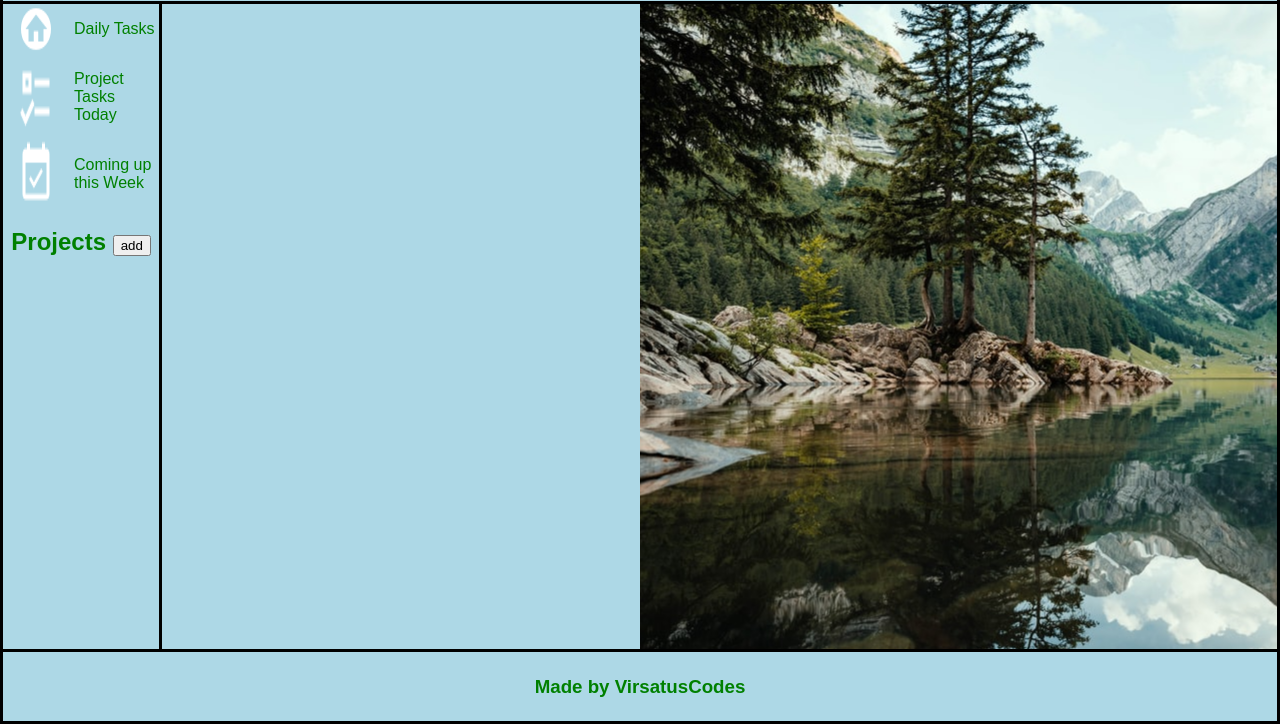
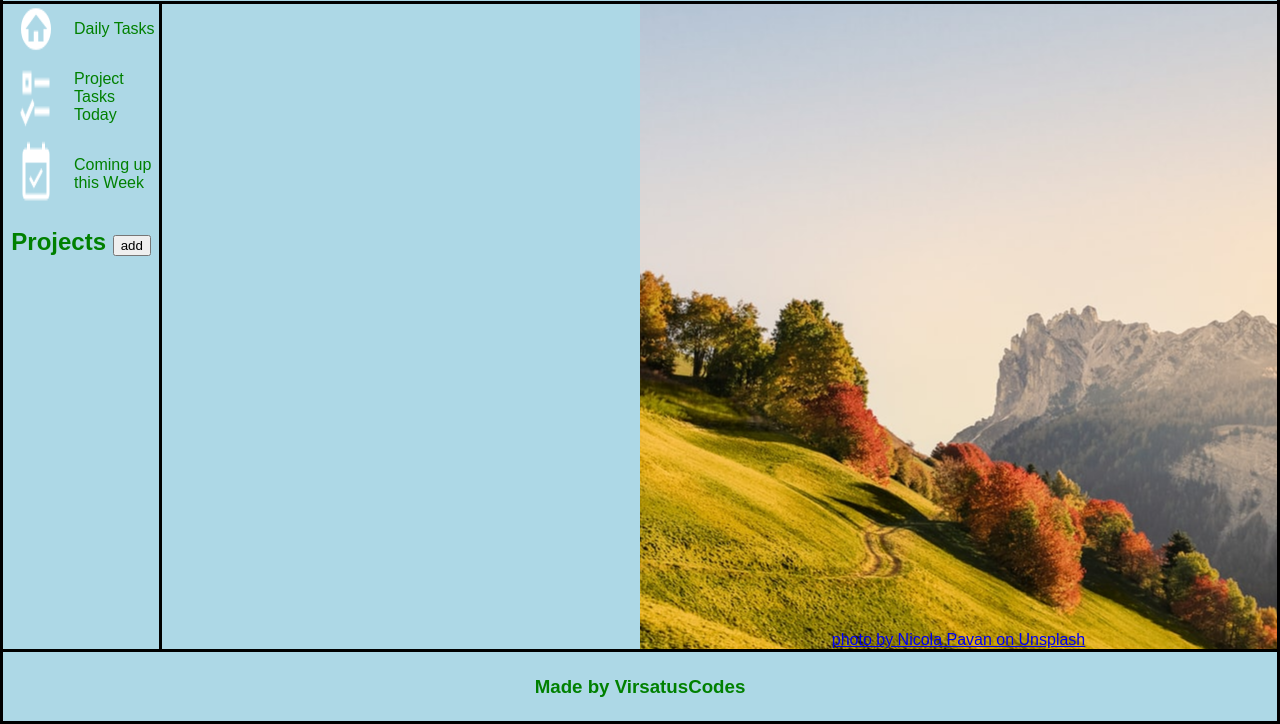
Before and after one commit to VirsatusCodes/odin-todo-list, a website built with webpack: page dist/index.html in a window 1280 px wide. Shown: the part 82-806 px from the top of the page. Built offline with nearby package versions, Linux system fonts and the light colour scheme.

Commit message:
Initial version of a rotating image and link made

```diff
--- a/src/index.js
+++ b/src/index.js
@@ -4,3 +4,6 @@ import * as image from './modules/module-image';
 import * as projects from './modules/module-projects';
 
 console.log("tessssst");
+
+image.imgClassSetter();
+image.createLink();
--- a/src/modules/module-image.js
+++ b/src/modules/module-image.js
@@ -1,2 +1,43 @@
-export{}
+export{imgClassSetter, createLink}
+import alain from '.././img/art-alain.jpg';
+import nicola from '.././img/art-nicola.jpg';
+/* import alain from '.././img/art-alain';
+import alain from '.././img/art-alain';
+import alain from '.././img/art-alain';
+import alain from '.././img/art-alain'; */
 console.log('test 2')
+
+const imgCollection = [];
+
+const  imgCombiner = (imgUrl, artistLinks) => {
+    return {imgUrl, artistLinks}
+  };
+
+const mon =  imgCombiner(nicola, '@pavan_nicola?utm_source=unsplash&utm_medium=referral&utm_content=creditCopyText')
+
+const currentDate = new Date();
+const currentDay = currentDate.getDay();
+
+function imgRender(currentDay) {
+
+}
+
+
+
+
+function imgClassSetter(){
+    const img = document.querySelector('.image');
+    img.style.backgroundImage = `url(${nicola})`;
+    return{img}
+}
+
+function createLink() {
+    const symbolSpan = document.createElement("span");
+    const link = document.createElement("a");
+
+    link.setAttribute('href', `https://unsplash.com/${mon.artistLinks}`);
+    link.textContent = 'photo by Nicola Pavan on Unsplash';
+
+    symbolSpan.appendChild(link);
+    imgClassSetter().img.appendChild(symbolSpan);
+  }
--- a/src/style.css
+++ b/src/style.css
@@ -64,19 +64,16 @@ body{
     grid-row: 2;
     background-repeat: no-repeat;
     background-position: center;
-    justify-content: center;
     background-color: black;
-    padding-left: 40px;
-}
-
-.mon{
-    background-image: url('../src/img/art-alain.jpg');
     display: flex;
     justify-content: center;
     align-items: flex-end;
+    color: white;
 }
-/* ^ make classes in java apply styling in java, url's and
-text in an array that cycles based on the day of the week */
+
+.image a:visited {
+    color: white;
+  }
 
 .footer{
     grid-column: 1/4;
```
Also changed, not shown: dist/ca4d58ff3c933e86d824.jpg (added), dist/index.bundle.js, dist/index.html, dist/runtime.bundle.js.
